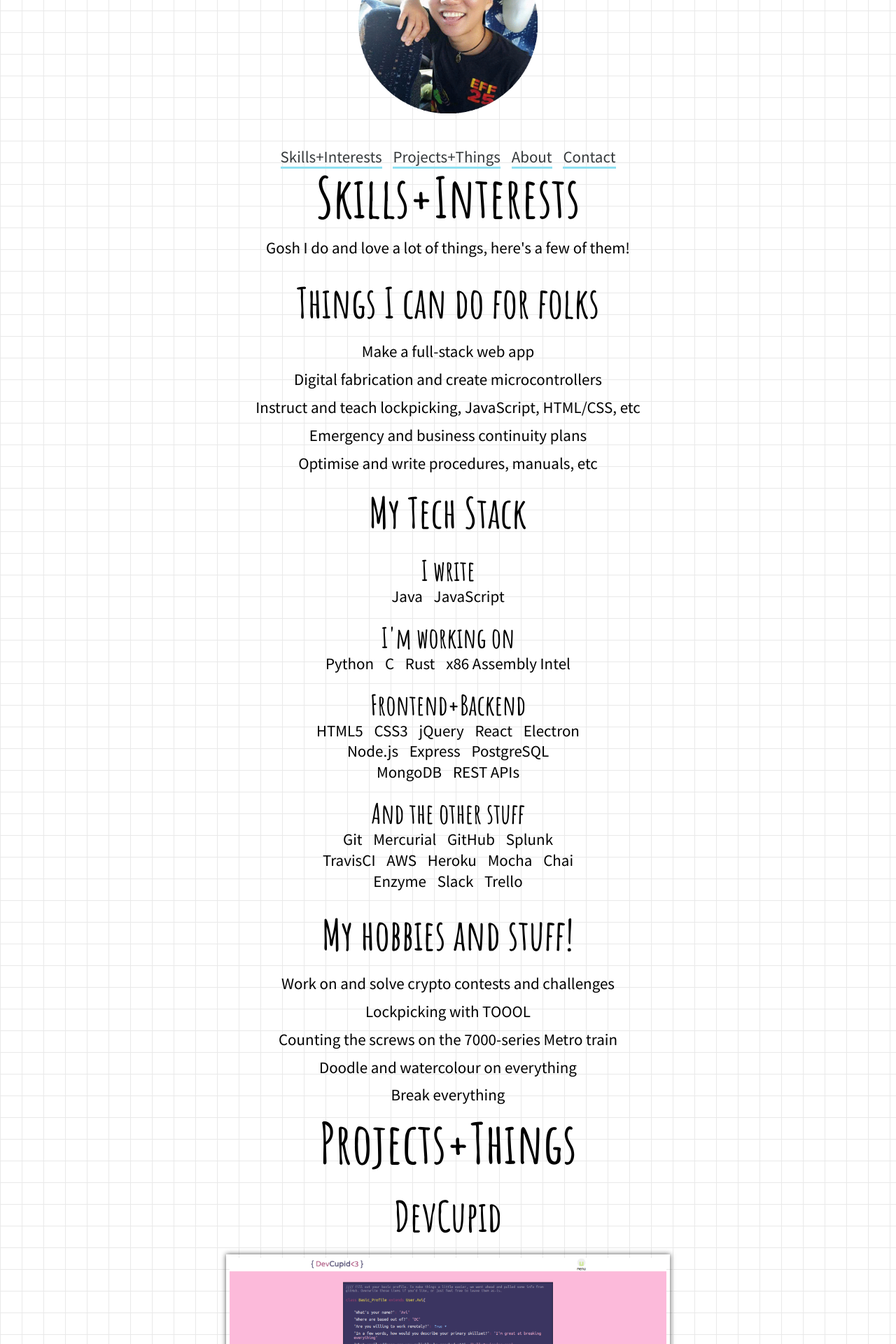
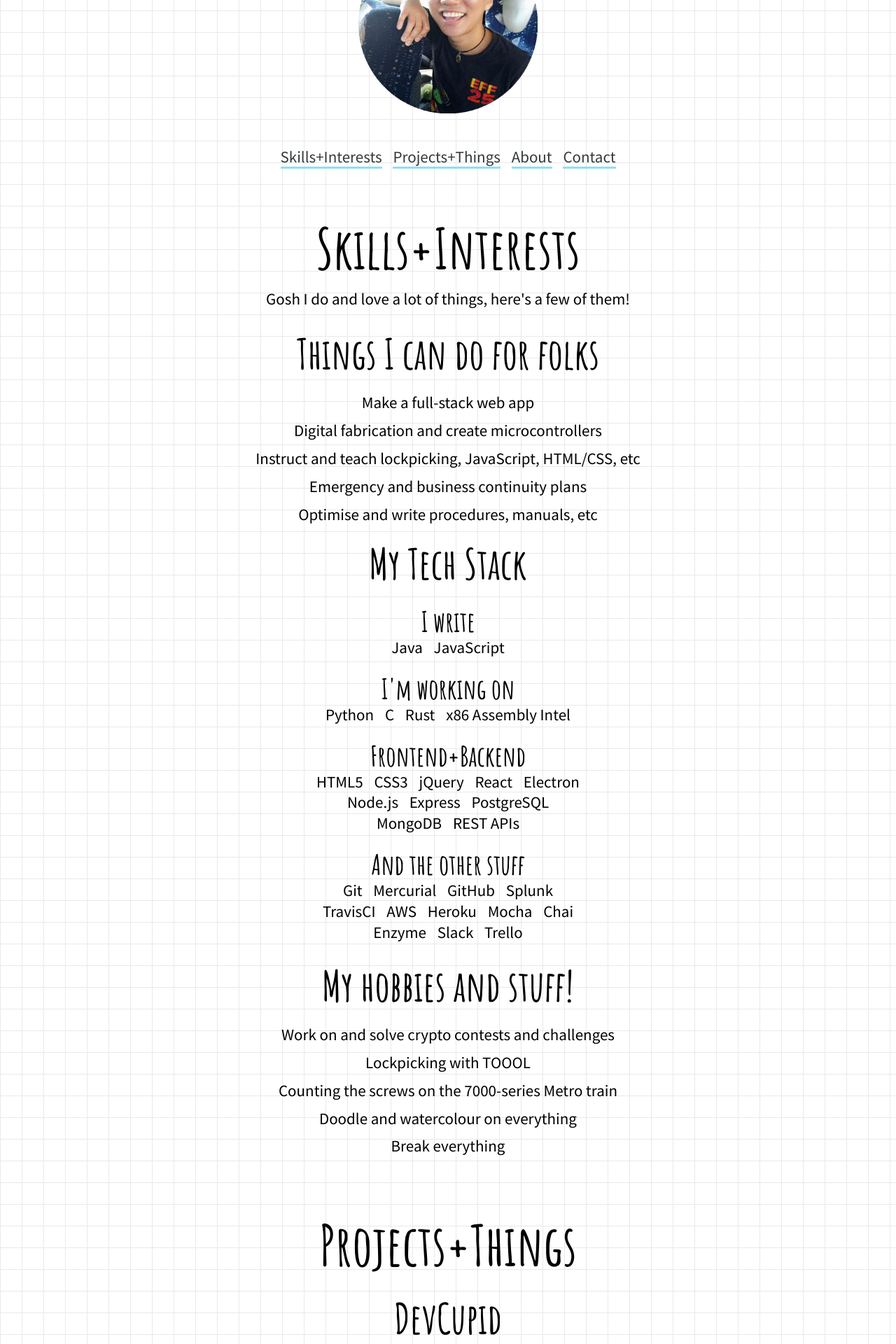
Before and after one commit to Avizc/avizc.github.io, a Jekyll site: the page index.html, which Jekyll copies as it is, in a window 1280 px wide. Shown: the part 450-2370 px from the top of the page at 70% size. Built offline with Jekyll 4.4.1, drawn with Linux system fonts in a browser that asks for light colours; nearby versions of some CDN libraries; library files that are not in the unit come from our copies.

Commit message:
Updated margin-top to 73px on h2

```diff
--- a/css/index.css
+++ b/css/index.css
@@ -26,6 +26,7 @@ h1{
 }
 h2{
     font-size: 60px;
+    margin-top: 73px;
 }
 h3{
     font-size: 40px;
```
